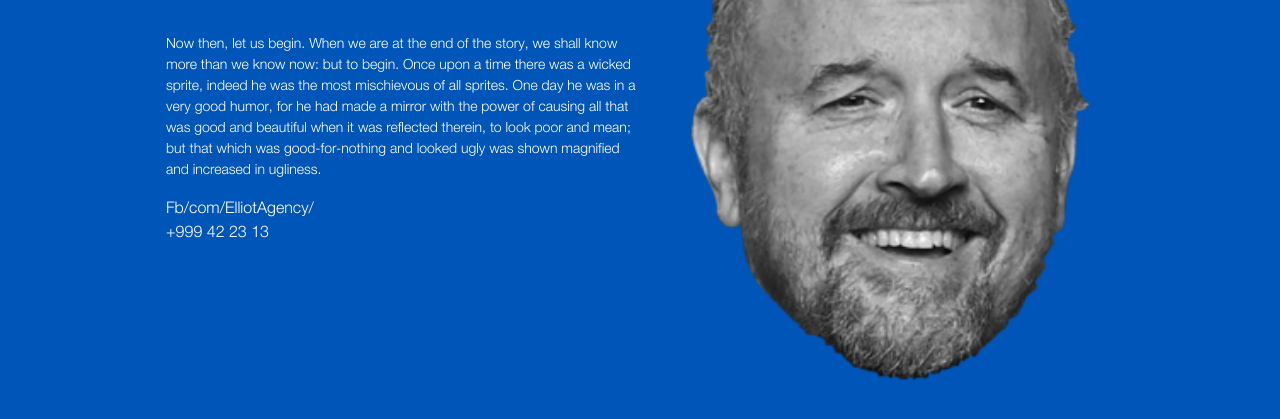
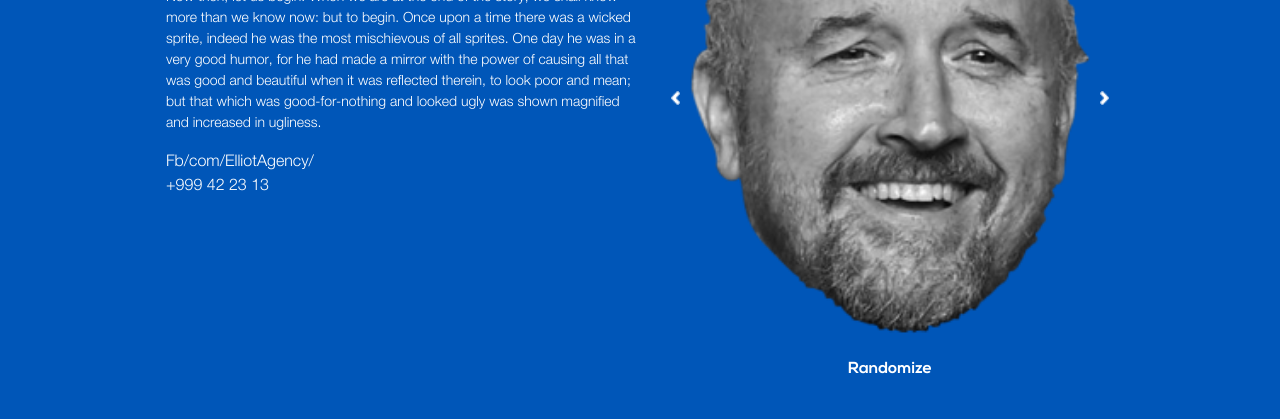
Before and after one commit to TornikeZhizhi/Elliot, a website: page member.html in a window 1280 px wide. Shown: the part 373-792 px from the top of the page. Drawn offline with Linux system fonts and the light colour scheme; a web font is replaced by a local one.

Commit message:
add members slider

```diff
--- a/js/main.js
+++ b/js/main.js
@@ -60,7 +60,6 @@ $slider
 
   $(".home_randomize").click(function(){
    var rand = Math.floor( Math.random() * 6 );
-   console.log(rand)
    $("#main_slider").slick('slickGoTo', rand);
   })
 
@@ -68,15 +67,19 @@ $slider
     dots: false,
     fade: true,
     cssEase: "linear",
-    prevArrow: false,
-    nextArrow: false,
+    prevArrow: ".members_dots .dots_left",
+    nextArrow: ".members_dots .dots_right",
     // autoplay: true,
     autoplaySpeed: 4000,
     pauseOnHover: false,
     speed: 1000,
     infinite: true,
   });
-
+  $(".member_randomize").click(function(){
+    var rand = Math.floor( Math.random() * $(".members_slider_item").length );
+    var activesliderIndex = $(".member_slider .slick-active").attr("data-slick-index")
+    $(".member_slider").slick('slickGoTo', rand);
+   })
 
 function mouseWheel($slider) {
   if ($(window).width() > 992) {
--- a/member.html
+++ b/member.html
@@ -56,6 +56,12 @@
 
             <div class="members__img">
               <img style="height: 65vh" src="images/Layer-13.png" alt="" />
+
+              <div class="members_dots">
+                <span class="dots_left"><img src="images/isari-copy.png" alt=""></span>
+                <span class="dots_right"><img src="images/isari.png" alt=""></span>
+              </div>
+              <div class="member_randomize">Randomize</div>
             </div>
            </div>
            <div class="members_slider_item">
@@ -92,6 +98,11 @@
 
             <div class="members__img">
               <img src="images/face.png" alt="" />
+              <div class="members_dots">
+                <span class="dots_left"><img src="images/isari-copy.png" alt=""></span>
+                <span class="dots_right"><img src="images/isari.png" alt=""></span>
+              </div>
+              <div class="member_randomize">Randomize</div>
             </div>
            </div>
         </div>
--- a/sass/pages/_members.scss
+++ b/sass/pages/_members.scss
@@ -84,10 +84,43 @@
   justify-content: center;
 
   .members__img {
-    img {
+    position: relative;
+    & > img {
       height: 65vh;
       width: 35vw;
       object-fit: contain;
     }
+
+    .members_dots {
+      span {
+        position: absolute;
+        cursor: pointer;
+        img {
+          height: 14px;
+        }
+      }
+      .dots_left {
+        top: 50%;
+        transform: translateY(-50%);
+        left: 5px;
+        z-index: 1;
+        filter: brightness(0) invert(1);
+      }
+      .dots_right {
+        top: 50%;
+        filter: brightness(0) invert(1);
+        transform: translateY(-50%);
+        right: 5px;
+        z-index: 1;
+      }
+    }
   }
 }
+
+.member_randomize {
+  color: #fff;
+  padding-top: 23px;
+  font-family: "Conv_NEXA BOLD_0";
+  cursor: pointer;
+  text-align: center;
+}
```
Also changed, not shown: css/main.css.
